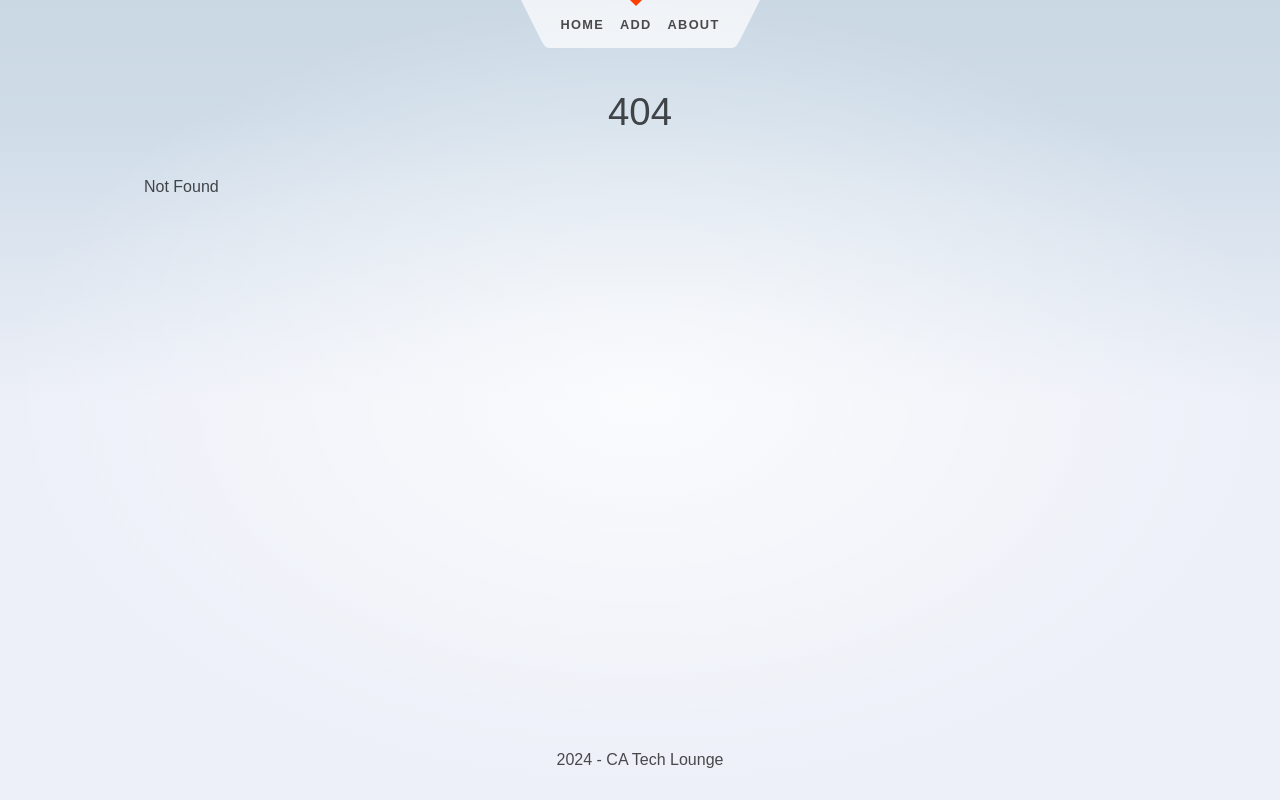
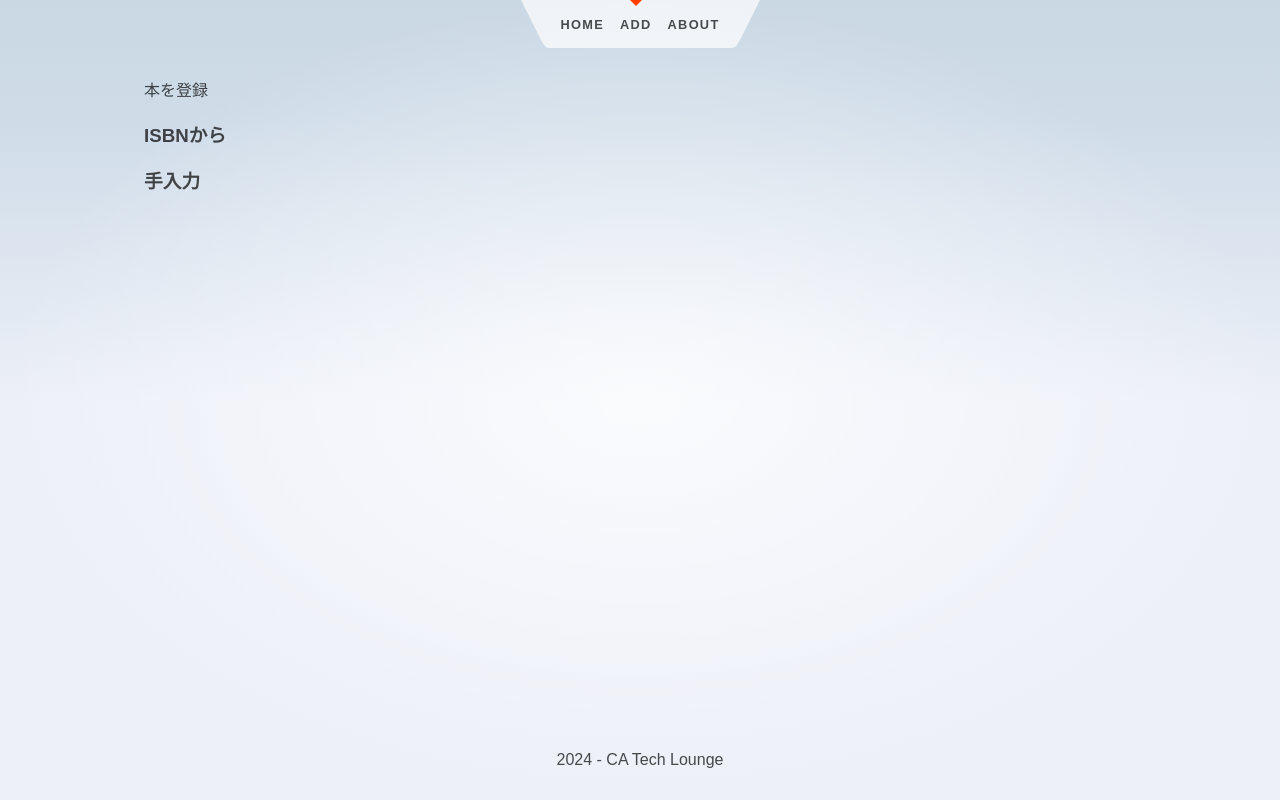
Before and after one commit to h4shu/lounge-books, a SvelteKit app in the folder frontend/: page /add in a window 1280 px wide. Before the commit this address had no page. Built offline with nearby package versions, Linux system fonts and the light colour scheme.

Commit message:
add: add page

```diff
--- /dev/null
+++ b/frontend/src/routes/add/+page.svelte
@@ -0,0 +1,6 @@
+<div>
+	<h2>本を登録</h2>
+	<h3>ISBNから</h3>
+	<div></div>
+	<h3>手入力</h3>
+</div>
```
